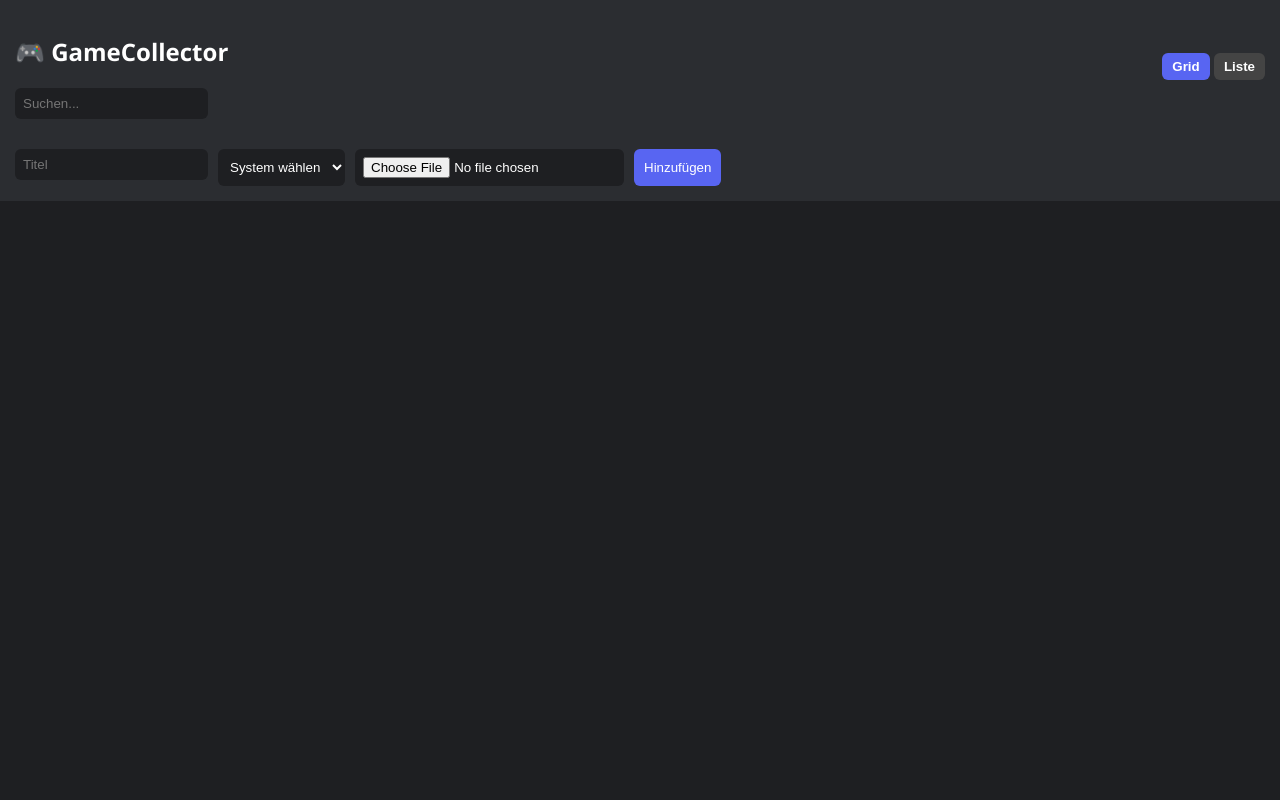
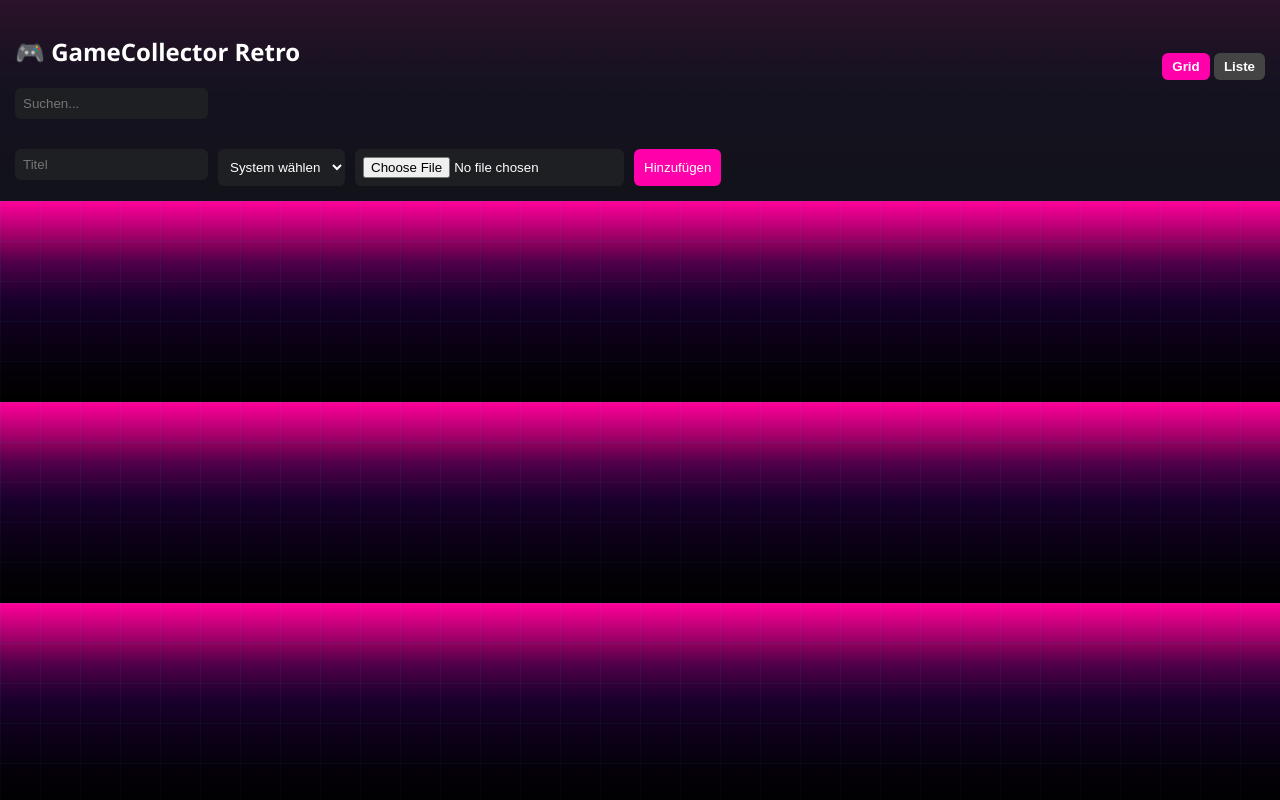
Before and after one commit to markuspinkall-ux/gamecollector, a plain HTML site: page index.html in a window 1280 px wide. Drawn offline with Linux system fonts and the light colour scheme.

Commit message:
Update title and styles for Retro Edition

```diff
--- a/index.html
+++ b/index.html
@@ -3,19 +3,40 @@
 <head>
 <meta charset="UTF-8">
 <meta name="viewport" content="width=device-width, initial-scale=1.0">
-<title>GameCollector</title>
+<title>GameCollector Retro Edition</title>
 
 <style>
 body{
 margin:0;
 font-family:Segoe UI,Arial;
-background:#1e1f22;
 color:white;
+overflow-x:hidden;
+
+/* RETRO SYNTHWAVE BACKGROUND */
+background:
+linear-gradient(to top, rgba(0,0,0,0.7), rgba(0,0,0,0.2)),
+linear-gradient(to bottom, #ff00aa 0%, #2a004d 50%, #000 100%),
+repeating-linear-gradient(
+0deg,
+rgba(0,255,255,0.08) 0px,
+rgba(0,255,255,0.08) 1px,
+transparent 1px,
+transparent 40px
+),
+repeating-linear-gradient(
+90deg,
+rgba(0,255,255,0.08) 0px,
+rgba(0,255,255,0.08) 1px,
+transparent 1px,
+transparent 40px
+);
+
+background-blend-mode:overlay;
 }
 
 /* HEADER */
 header{
-background:#2b2d31;
+background:rgba(20,20,30,0.9);
 padding:15px;
 display:flex;
 justify-content:space-between;
@@ -44,12 +65,12 @@ font-weight:bold;
 }
 
 .view-switch button.active{
-background:#5865f2;
+background:#ff00aa;
 }
 
 /* CONTROLS */
 .controls{
-background:#2b2d31;
+background:rgba(20,20,30,0.9);
 padding:15px;
 display:flex;
 flex-wrap:wrap;
@@ -71,7 +92,7 @@ padding:8px 10px;
 border:none;
 border-radius:6px;
 cursor:pointer;
-background:#5865f2;
+background:#ff00aa;
 color:white;
 }
 
@@ -117,7 +138,8 @@ padding:20px;
 .system-title{
 font-size:20px;
 margin-bottom:15px;
-color:#5865f2;
+color:#00ffff;
+text-shadow:0 0 10px #00ffff;
 }
 
 /* GRID */
@@ -201,7 +223,7 @@ justify-content:center;
 
 <header>
 <div>
-<h2>🎮 GameCollector</h2>
+<h2>🎮 GameCollector Retro</h2>
 <input id="search" placeholder="Suchen..." oninput="render()">
 </div>
 
```
